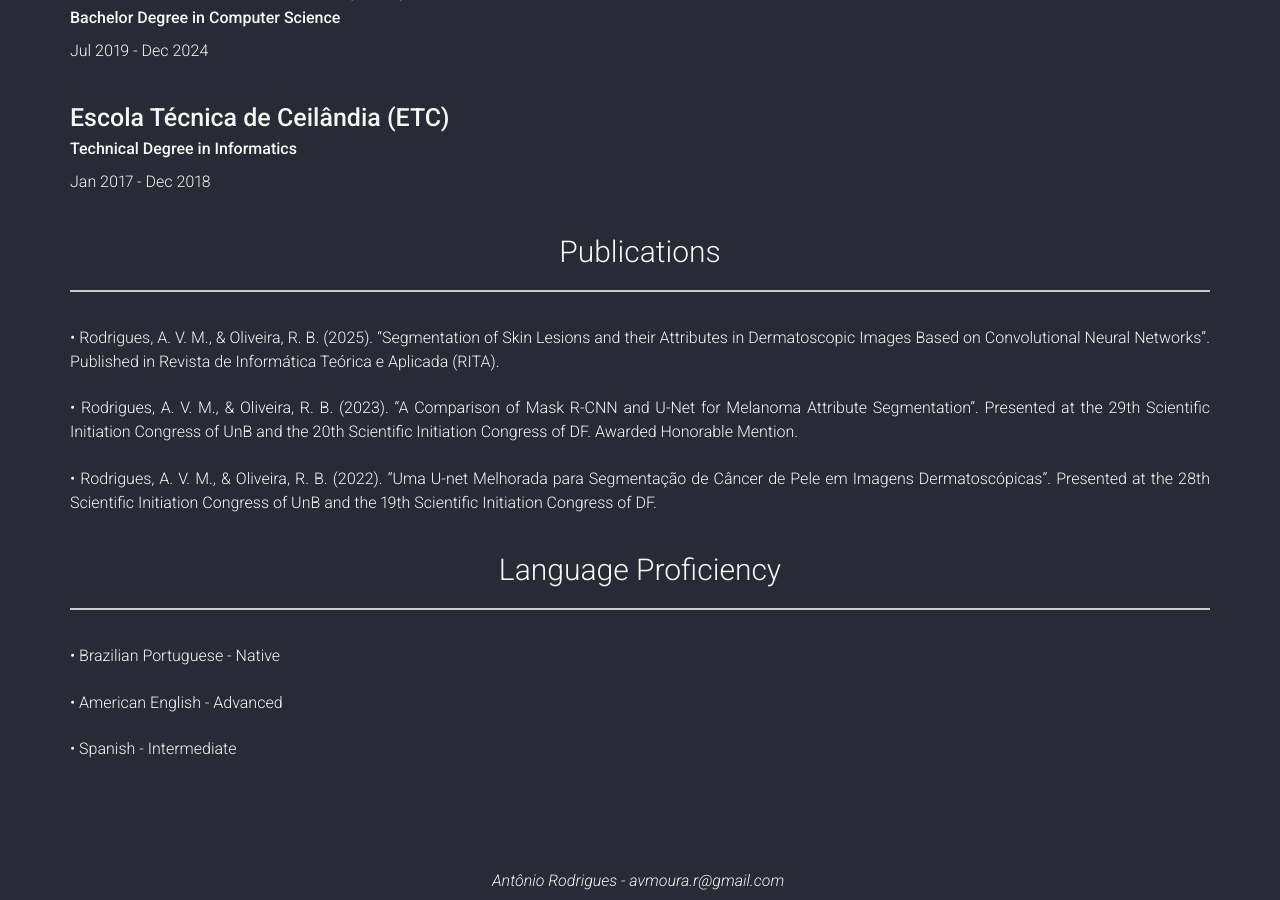
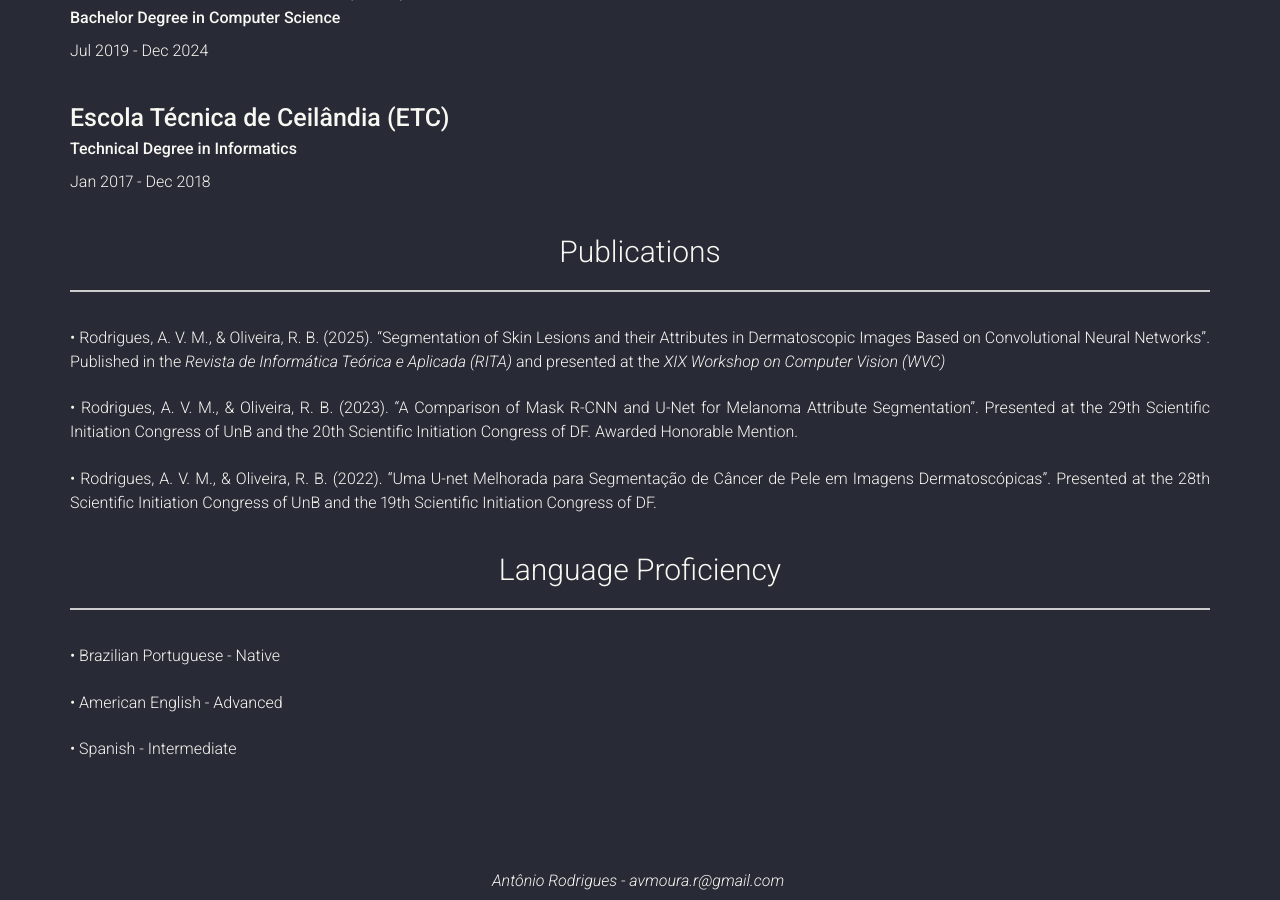
Before and after one commit to antonio-vmoura/antonio-vmoura.github.io, a Jekyll site: the page built from index.md, in a window 1280 px wide and 900 px high, scrolled down 2600 px. Built offline with Jekyll 4.4.1, drawn with Linux system fonts in a browser that asks for light colours; nearby versions of some CDN libraries.

Commit message:
:sparkles: addd: new publication

```diff
--- a/_config.yml
+++ b/_config.yml
@@ -436,7 +436,7 @@
         description: |
           <div>
             <p class="lang_en">
-              &bull; Rodrigues, A. V. M., & Oliveira, R. B. (2025). “Segmentation of Skin Lesions and their Attributes in Dermatoscopic Images Based on Convolutional Neural Networks”. Published in Revista de Informática Teórica e Aplicada (RITA).
+              &bull; Rodrigues, A. V. M., & Oliveira, R. B. (2025). “Segmentation of Skin Lesions and their Attributes in Dermatoscopic Images Based on Convolutional Neural Networks”. Published in the <i>Revista de Informática Teórica e Aplicada (RITA)</i> and presented at the <i>XIX Workshop on Computer Vision (WVC)</i>
             </p>
             <br class="lang_en">
             <p class="lang_en">
@@ -447,7 +447,7 @@
               &bull; Rodrigues, A. V. M., & Oliveira, R. B. (2022). “Uma U-net Melhorada para Segmentação de Câncer de Pele em Imagens Dermatoscópicas”. Presented at the 28th Scientific Initiation Congress of UnB and the 19th Scientific Initiation Congress of DF.
             </p>
             <p class="lang_pt">
-              &bull; Rodrigues, A. V. M., & Oliveira, R. B. (2025). “Segmentation of Skin Lesions and their Attributes in Dermatoscopic Images Based on Convolutional Neural Networks”. Publicado na Revista de Informática Teórica e Aplicada (RITA).
+              &bull; Rodrigues, A. V. M., & Oliveira, R. B. (2025). “Segmentation of Skin Lesions and their Attributes in Dermatoscopic Images Based on Convolutional Neural Networks”. Publicado na Revista de Informática Teórica e Aplicada (RITA) e apresentado no XIX Workshop de Visão Computacional (WVC).
             </p>
             <br class="lang_pt">
             <p class="lang_pt">
```
